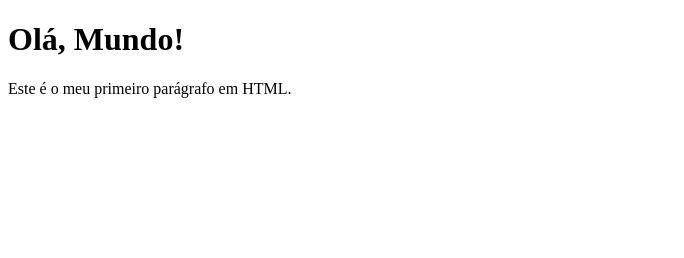
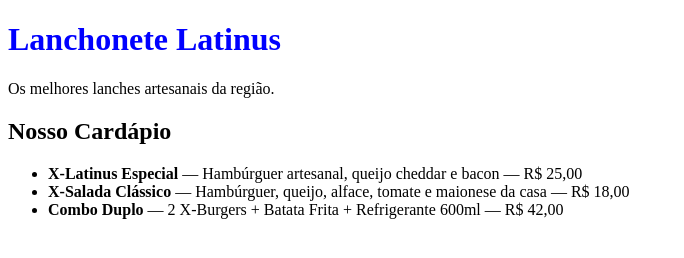
Before and after one commit to Arquimedes-Leite/latinus-divulgacao-mvp, a plain HTML site: page index.html in a window 1280 px wide. Shown: the whole page, without its empty margins (0-684 px from the left). Drawn offline with Linux system fonts and the light colour scheme.

Commit message:
feat: adiciona secao de cardapio com lanches e precos na pagina inicial

```diff
--- a/index.html
+++ b/index.html
@@ -3,10 +3,26 @@
 <head>
   <meta charset="UTF-8">
   <meta name="viewport" content="width=device-width, initial-scale=1.0">
-    <title>Meu Primeiro Site</title>
+  <title>Lanchonete Latinus - Cardápio e Promoções</title>
+  <link rel="stylesheet" href="style.css">
 </head>
 <body>
-    <h1>Olá, Mundo!</h1>
-    <p>Este é o meu primeiro parágrafo em HTML.</p>
+  <header>
+    <h1>Lanchonete Latinus</h1>
+    <p>Os melhores lanches artesanais da região.</p>
+  </header>
+
+  <main>
+    <section id="cardapio" class="cardapio">
+      <h2>Nosso Cardápio</h2>
+      <ul>
+        <li><strong>X-Latinus Especial</strong> — Hambúrguer artesanal, queijo cheddar e bacon — R$ 25,00</li>
+        <li><strong>X-Salada Clássico</strong> — Hambúrguer, queijo, alface, tomate e maionese da casa — R$ 18,00</li>
+        <li><strong>Combo Duplo</strong> — 2 X-Burgers + Batata Frita + Refrigerante 600ml — R$ 42,00</li>
+      </ul>
+    </section>
+  </main>
+
+  <script src="script.js"></script>
 </body>
 </html>
```
Lines whose indentation alone changed are shown as unchanged.
